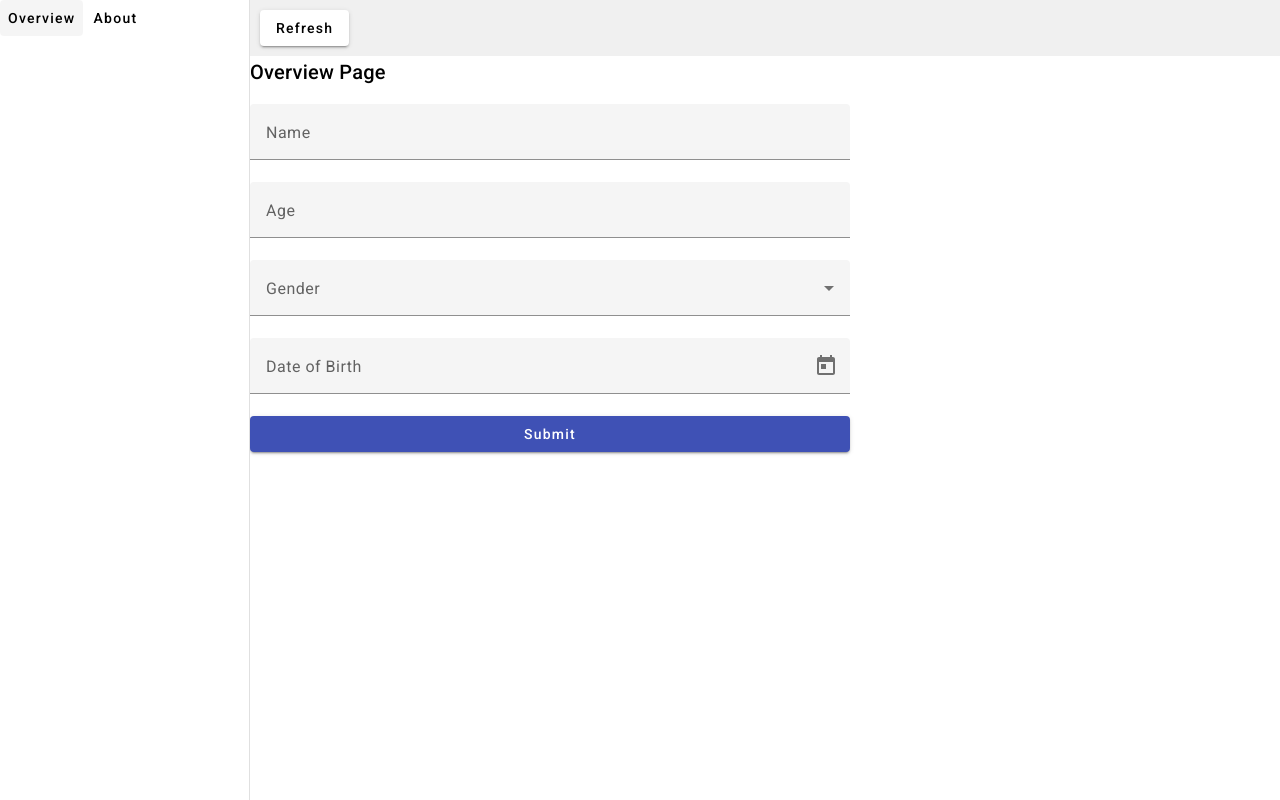
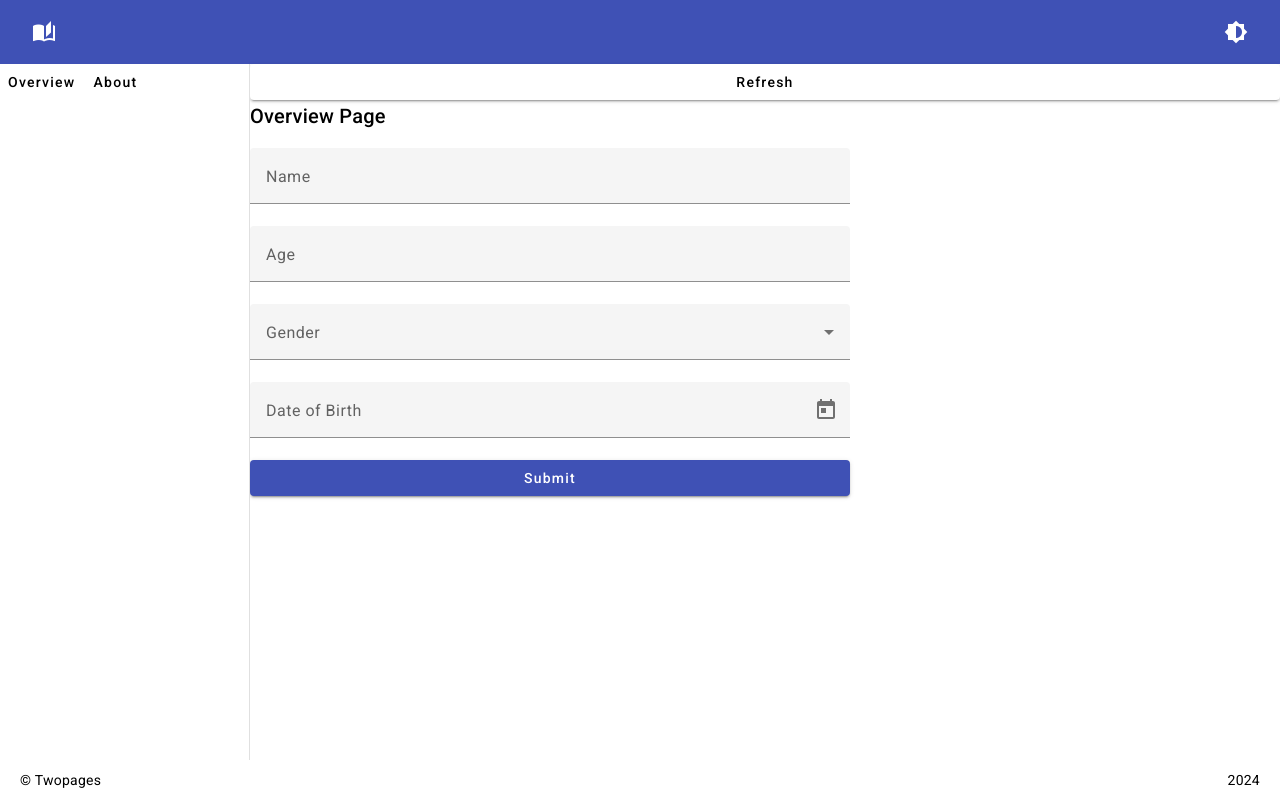
Before and after one commit to yacax/twopages, an Angular app: page / in a window 1280 px wide. Built offline with nearby package versions, Linux system fonts and the light colour scheme.

Commit message:
Add header&footer

```diff
--- a/src/app/app.component.scss
+++ b/src/app/app.component.scss
@@ -0,0 +1,8 @@
+:host {
+  display: block;
+  max-width: 1280px;
+  min-height: 100vh;
+  margin: 0 auto;
+  width: 100%;
+  box-sizing: border-box;
+}
--- /dev/null
+++ b/src/app/layout/footer/footer.component.html
@@ -0,0 +1,6 @@
+<footer class="footer">
+  <div class="footer__co">© Twopages</div>
+  <div class="footer__year">
+    {{ currentYear }}
+  </div>
+</footer>
--- /dev/null
+++ b/src/app/layout/footer/footer.component.scss
@@ -0,0 +1,14 @@
+.footer {
+  display: flex;
+  justify-content: space-between;
+  padding: 10px 20px;
+  flex-shrink: 0;
+
+  &__co {
+    flex-basis: 50%;
+    text-align: left;
+  }
+  &__year {
+    text-align: right;
+  }
+}
--- /dev/null
+++ b/src/app/layout/footer/footer.component.ts
@@ -0,0 +1,12 @@
+import { Component } from '@angular/core';
+
+@Component({
+  selector: 'app-footer',
+  standalone: true,
+  imports: [],
+  templateUrl: './footer.component.html',
+  styleUrl: './footer.component.scss',
+})
+export class FooterComponent {
+  currentYear: number = new Date().getFullYear();
+}
--- /dev/null
+++ b/src/app/layout/header/header.component.html
@@ -0,0 +1,8 @@
+<mat-toolbar color="primary" class="header">
+  <button mat-icon-button (click)="goToHome()">
+    <mat-icon>auto_stories</mat-icon>
+  </button>
+  <button mat-icon-button (click)="toggleTheme()">
+    <mat-icon>brightness_6</mat-icon>
+  </button>
+</mat-toolbar>
--- /dev/null
+++ b/src/app/layout/header/header.component.scss
@@ -0,0 +1,6 @@
+.header {
+  display: flex;
+  justify-content: space-between;
+  align-items: center;
+  padding: 0 20px;
+}
--- /dev/null
+++ b/src/app/layout/header/header.component.ts
@@ -0,0 +1,24 @@
+import { Component } from '@angular/core';
+import { Router } from '@angular/router';
+import { MatButtonModule } from '@angular/material/button';
+import { MatToolbarModule } from '@angular/material/toolbar';
+import { MatIconModule } from '@angular/material/icon';
+
+@Component({
+  selector: 'app-header',
+  standalone: true,
+  imports: [MatButtonModule, MatToolbarModule, MatIconModule],
+  templateUrl: './header.component.html',
+  styleUrls: ['./header.component.scss'],
+})
+export class HeaderComponent {
+  constructor(private router: Router) {}
+
+  goToHome() {
+    this.router.navigate(['/']);
+  }
+
+  toggleTheme() {
+    console.log('Toggle theme');
+  }
+}
--- a/src/app/layout/layout-main/layout-main.component.html
+++ b/src/app/layout/layout-main/layout-main.component.html
@@ -1,11 +1,18 @@
-<div class="layout__container">
-  <app-sidebar></app-sidebar>
-  <div class="layout__content-container">
-    <div class="layout__top-bar" *ngIf="!isAboutPage">
-      <button mat-raised-button color="secondary" (click)="handleFormClear()">
+<div class="layout">
+  <app-header></app-header>
+  <main class="layout__container">
+    <app-sidebar></app-sidebar>
+    <section class="layout__section-container">
+      <button
+        *ngIf="!isAboutPage"
+        mat-raised-button
+        color="secondary"
+        (click)="handleFormClear()"
+      >
         Refresh
       </button>
-    </div>
-    <ng-content></ng-content>
-  </div>
+      <ng-content></ng-content>
+    </section>
+  </main>
+  <app-footer></app-footer>
 </div>
--- a/src/app/layout/layout-main/layout-main.component.scss
+++ b/src/app/layout/layout-main/layout-main.component.scss
@@ -1,17 +1,16 @@
 .layout {
+  display: flex;
+  flex-direction: column;
+  min-height: 100vh;
+
   &__container {
     display: flex;
-    height: 100vh;
+    flex: 1;
   }
 
-  &__content-container {
+  &__section-container {
     flex-grow: 1;
     display: flex;
     flex-direction: column;
   }
-
-  &__top-bar {
-    padding: 10px;
-    background-color: #f0f0f0;
-  }
 }
```
Also changed, not shown: src/app/layout/layout-main/layout-main.component.ts (+9 -1 lines), 2 other files (tests, documents, lock files or other folders).
